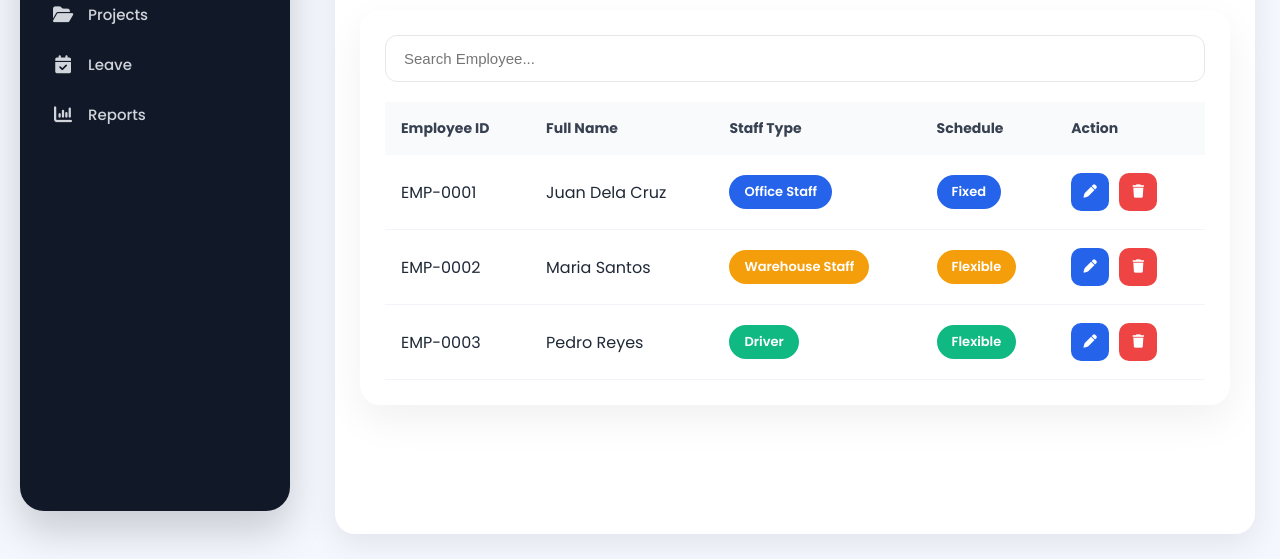
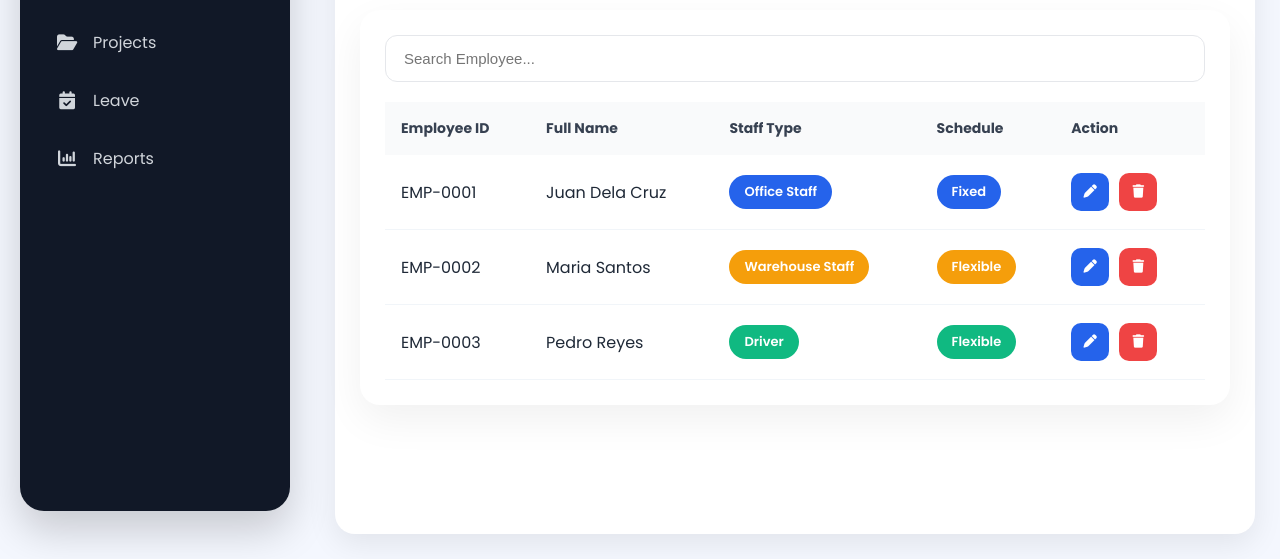
Before and after one commit to murphy-cmd/StaffHub, a plain HTML site: page employees.html in a window 1280 px wide. Shown: the part 269-828 px from the top of the page. Drawn offline with Linux system fonts and the light colour scheme.

Commit message:
Update sidebar menu styles for padding and gap

```diff
--- a/assets/css/sidebar.css
+++ b/assets/css/sidebar.css
@@ -83,31 +83,21 @@
 .menu li a{
     display:flex;
     align-items:center;
-
-    gap:14px;
-
-    padding:11px 14px;
-
+    gap:15px;
+    padding:14px 18px;
     border-radius:14px;
-
     text-decoration:none;
-
     color:#D1D5DB;
-
     transition:.3s;
-
-    font-size:15px;
-    font-weight:500;
 }
 
 .menu li a:hover{
     background:rgba(255,255,255,.08);
     color:#fff;
 }
-
 .menu li.active a{
-    background:var(--primary);
-    color:#fff;
+    background: var(--primary);
+    color: #fff;
 }
 
 .menu li i{
```
